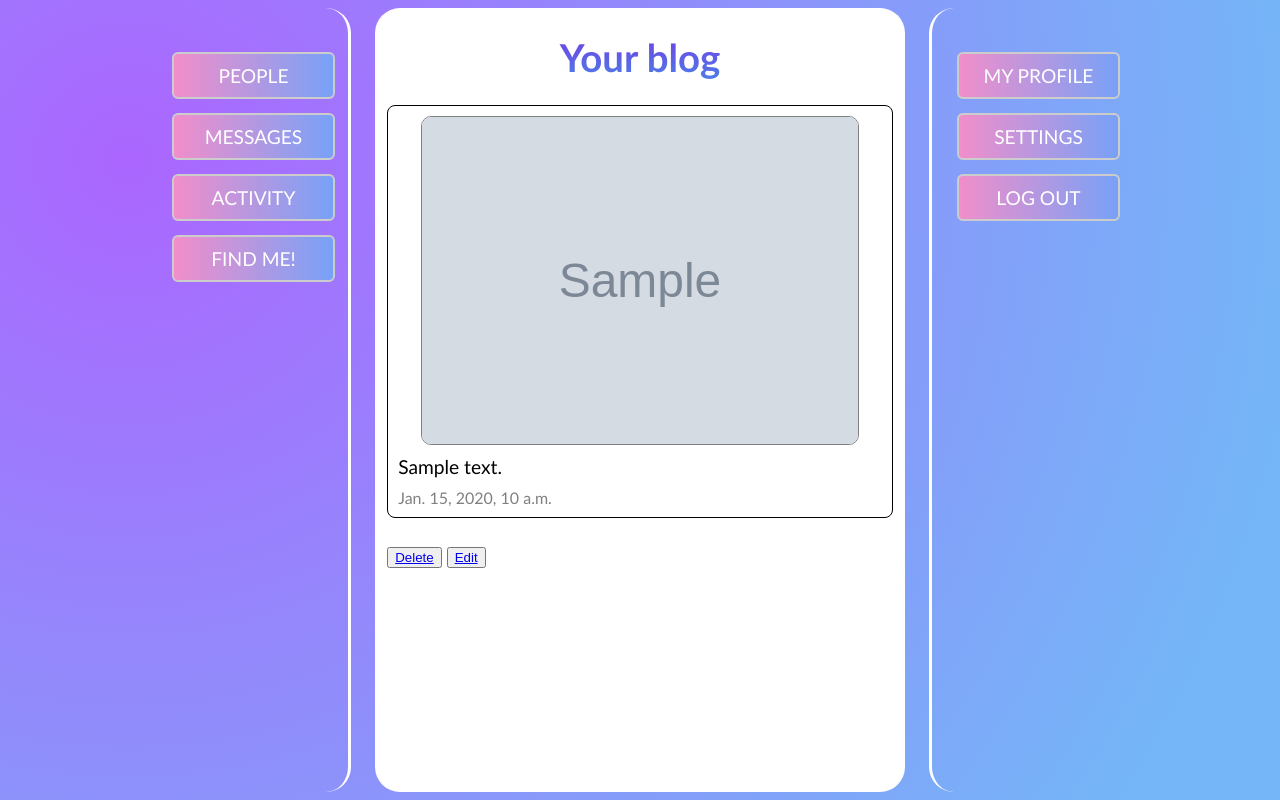
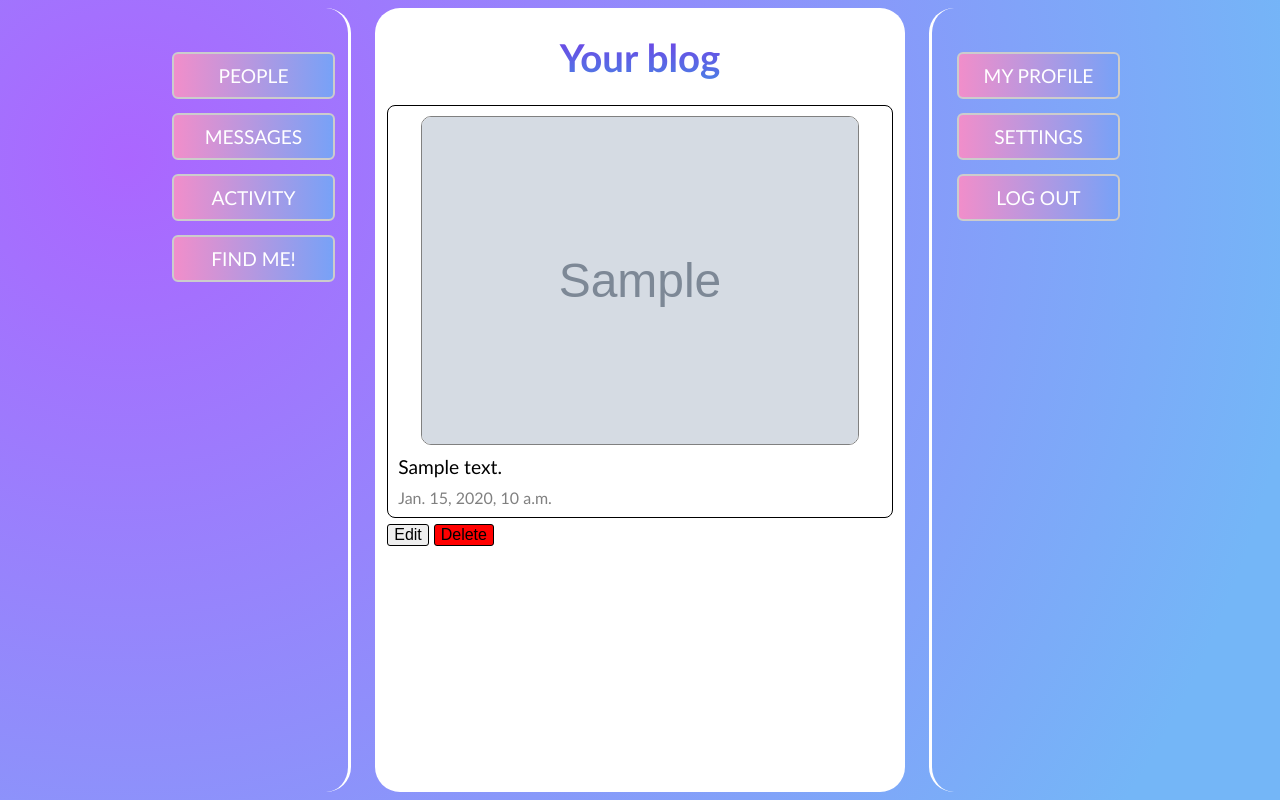
Before and after one commit to butuz0/DatingApp, a Django app: page /blog/edit_blog/ in a window 1280 px wide. Run offline with Django 4.2, Linux system fonts and the light colour scheme; a user stored in the database is signed in; tables that the repository leaves empty hold one stand-in row (values such as "Sample post"); grey boxes marked "Sample" are stand-in pictures; some libraries are stand-ins or nearby versions.

Commit message:
add post editing button

```diff
--- a/blog/templates/blog/edit_blog.html
+++ b/blog/templates/blog/edit_blog.html
@@ -22,10 +22,10 @@
                     <p class="post_created">{{ post.created }}</p>
                 </div>
                 <button>
+                    <a href="{% url 'blog:edit_post' post.id %}">Edit</a>
+                </button>
+                <button style="background-color: red">
                     <a href="{% url 'blog:delete_post' post.id %}">Delete</a>
-                </button>
-                <button>
-                    <a href="{% url 'blog:edit_post' post.id %}">Edit</a>
                 </button>
             {% endfor %}
         {% else %}
--- a/people/static/people/css/profile_details.css
+++ b/people/static/people/css/profile_details.css
@@ -128,3 +128,22 @@
     font-size: medium;
     color: grey;
 }
+
+.edit_blog {
+    padding-bottom: 10px;
+}
+
+.edit_blog .blog_post {
+    margin-bottom: 3px;
+}
+
+.edit_blog button a {
+    text-decoration: none;
+    color: black;
+}
+
+.edit_blog button {
+    border-radius: 3px;
+    font-size: medium;
+    border: 1px solid black;
+}
```
